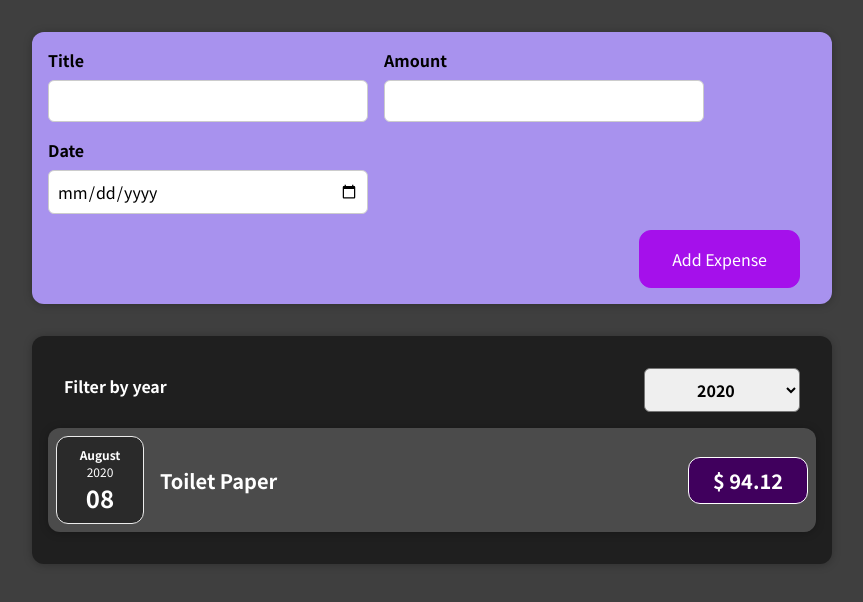
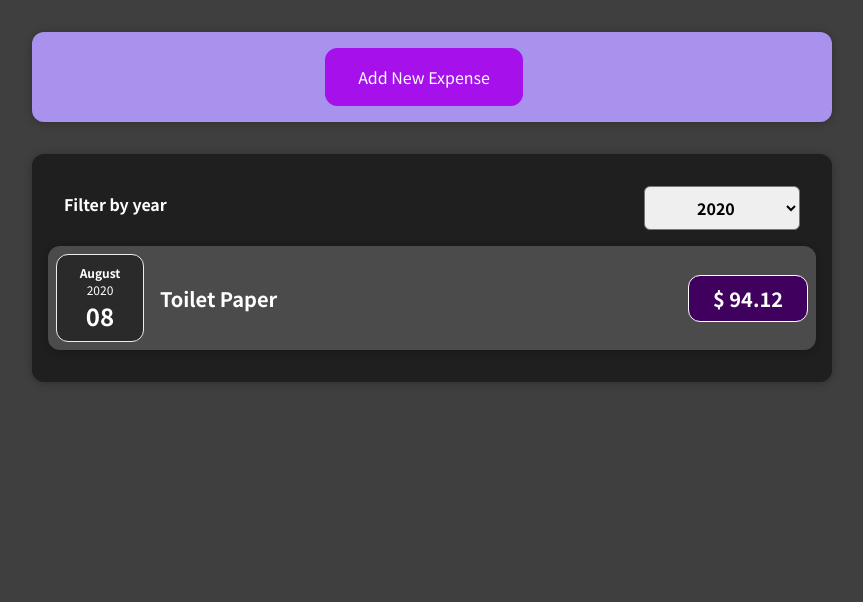
Before and after one commit to ashok2811/expense-tracker, a React (Create React App) app: page / in a window 1280 px wide. Shown: the top 602 px of the page, without its empty margins (208-1071 px from the left). Built offline with nearby package versions, Linux system fonts and the light colour scheme.

Commit message:
Added a new button to add new component

```diff
--- a/src/components/Expenses/ExpenseItem.js
+++ b/src/components/Expenses/ExpenseItem.js
@@ -5,6 +5,7 @@ import "./ExpenseItem.css";
 
 const ExpenseItem = (props) => {
   return (
+    <li>
       <Card className="expense-item">
         <ExpenseDate date={props.date} />
         <div className="expense-item__description">
@@ -12,6 +13,7 @@ const ExpenseItem = (props) => {
           <div className="expense-item__price">$ {props.amount}</div>
         </div>
       </Card>
+    </li>
   );
 };
 export default ExpenseItem;
--- a/src/components/Expenses/ExpensesFilter.js
+++ b/src/components/Expenses/ExpensesFilter.js
@@ -11,6 +11,7 @@ const ExpensesFilter = (props) => {
       <div className="expenses-filter__control">
         <label>Filter by year</label>
         <select value={props.selected} onChange={dropdownChangeHandler}>
+          <option value="2023">2023</option>
           <option value="2022">2022</option>
           <option value="2021">2021</option>
           <option value="2020">2020</option>
--- a/src/components/NewExpense/ExpenseForm.js
+++ b/src/components/NewExpense/ExpenseForm.js
@@ -5,16 +5,6 @@ const ExpenseForm = (props) => {
   const [enteredTitle, setEnteredTitle] = useState("");
   const [enteredAmount, setEnteredAmount] = useState("");
   const [enteredDate, setEnteredDate] = useState("");
-
-  // const titleChangeHandler = (event) => {
-  //   setEnteredTitle(event.target.value);
-  // };
-  // const amountChangeHandler = (event) => {
-  //   setEnteredAmount(event.target.value);
-  // };
-  // const dateChangeHandler = (event) => {
-  //   setEnteredDate(event.target.value);
-  // };
 
   const inputChangeHandler = (identifier, value) => {
     if (identifier === "title") {
@@ -33,12 +23,16 @@ const ExpenseForm = (props) => {
       amount: enteredAmount,
       date: new Date(enteredDate),
     };
-    // console.log(expenseData);
+
     props.onSaveExpenseData(expenseData);
     setEnteredTitle("");
     setEnteredAmount("");
     setEnteredDate("");
   };
+
+  const cancelHandler = (event) =>{
+    props.onCancel(true);
+  }
   return (
     <form onSubmit={submitHandler}>
       <div className="new-expense__controls">
@@ -69,13 +63,16 @@ const ExpenseForm = (props) => {
           <input
             type="date"
             min="2019-01-01"
-            max="2023-07-07"
+            max="2023-12-12"
             value={enteredDate}
             onChange={(event) => inputChangeHandler("date", event.target.value)}
           />
         </div>
       </div>
       <div className="new-expense__actions">
+      <button type="button" onClick={cancelHandler}>
+          Cancel
+        </button>
         <button type="submit" onClick={submitHandler}>
           Add Expense
         </button>
--- a/src/components/NewExpense/NewExpense.js
+++ b/src/components/NewExpense/NewExpense.js
@@ -1,8 +1,9 @@
-import React from "react";
+import React , {useState} from "react";
 import "./NewExpense.css";
 import ExpenseForm from "./ExpenseForm";
 
 const NewExpense = (props) => {
+  const [isEditing, setIsEditing] = useState(false);
   const saveExpenseDataHandler = (enteredExpenseData) => {
     const expenseData = {
       ...enteredExpenseData,
@@ -10,9 +11,17 @@ const NewExpense = (props) => {
     };
     props.onAddExpense(expenseData);
   };
+
+  const startEditingHandler = () => {
+    setIsEditing(true);
+  }
+  const cancelHandler = () =>{
+    setIsEditing(false);
+  }
   return (
     <div className="new-expense">
-      <ExpenseForm onSaveExpenseData={saveExpenseDataHandler} />
+      {!isEditing && <button onClick={startEditingHandler}>Add New Expense</button>}
+      {isEditing && <ExpenseForm onCancel = {cancelHandler} onSaveExpenseData={saveExpenseDataHandler} />}
     </div>
   );
 };
```
Lines whose indentation alone changed are shown as unchanged.
